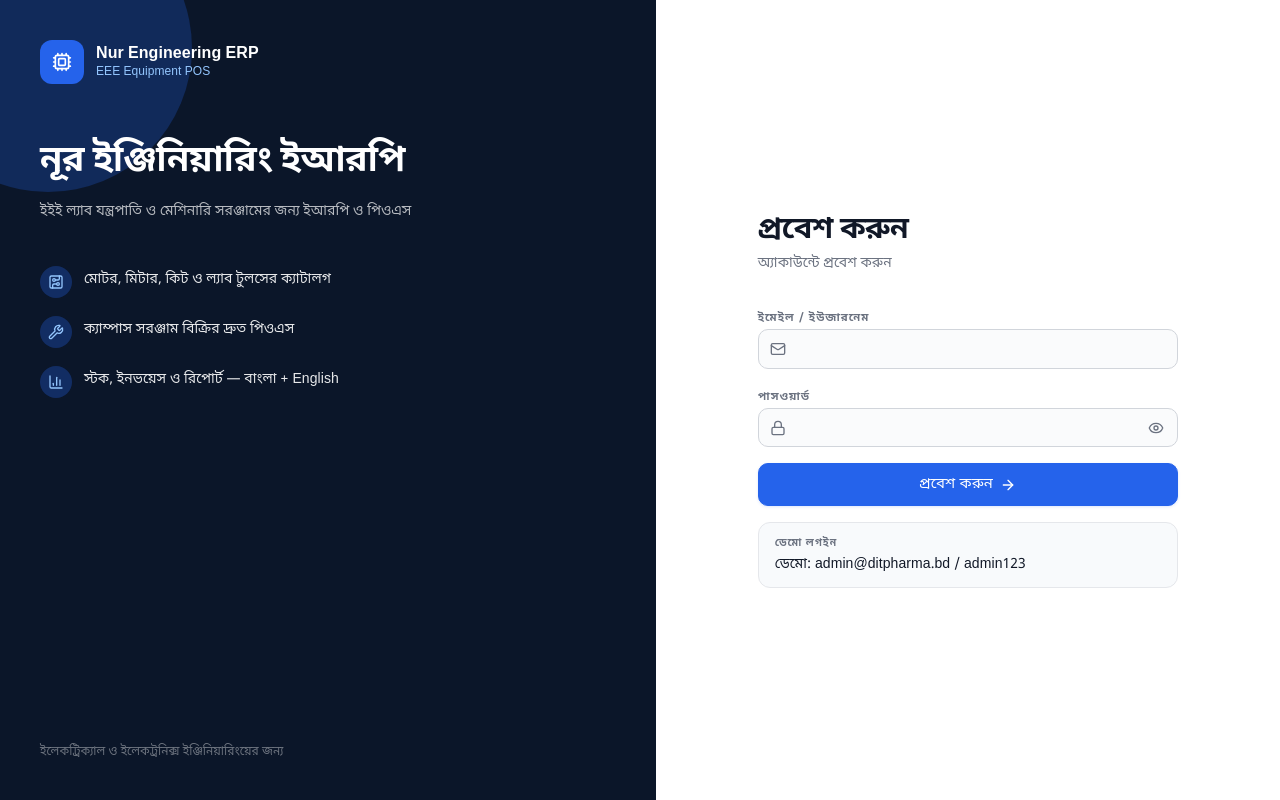
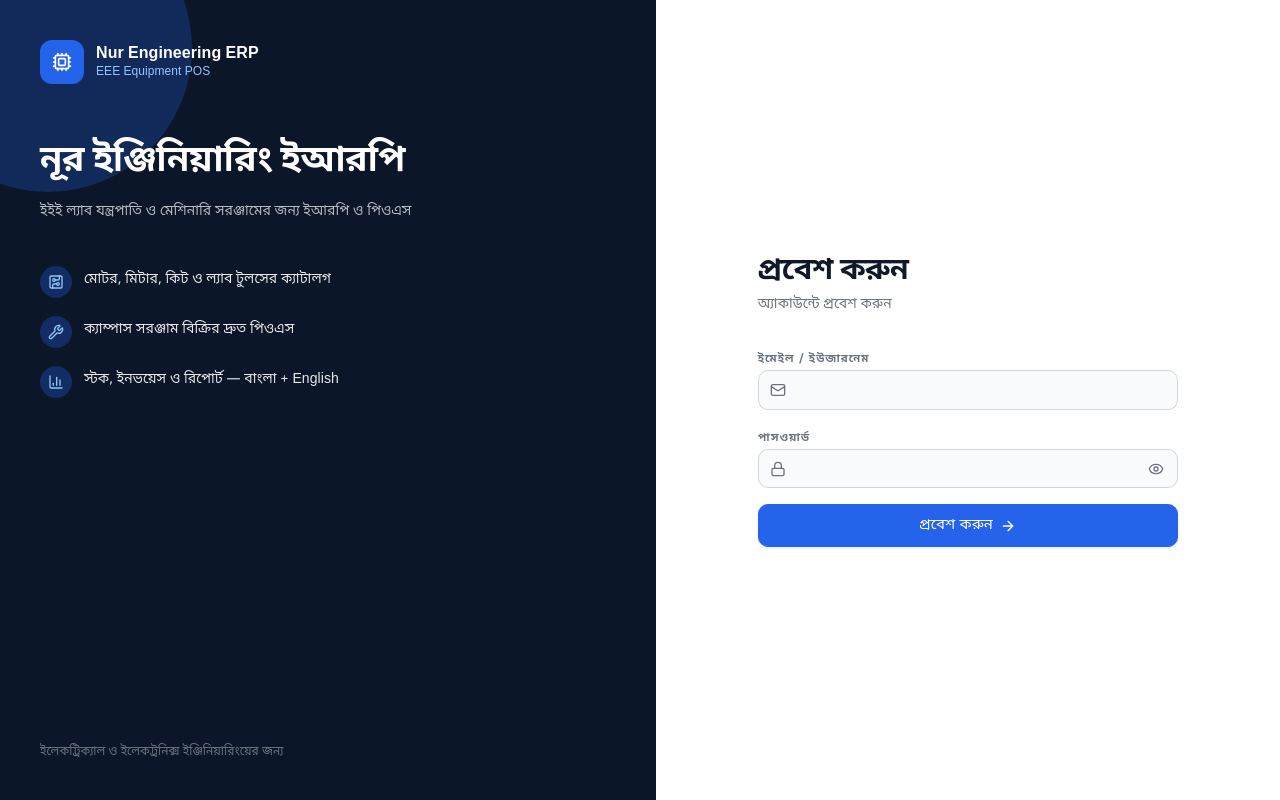
Before and after one commit to shahinur-dm/NurEngineeringERP-SOFTWARE, a Next.js app: page /login in a window 1280 px wide. Built offline with nearby package versions, Linux system fonts and the light colour scheme; no server answers.

Commit message:
feat(auth): hide demo credentials and update admin credentials to admin@nurengineering.com

```diff
--- a/messages/bn.json
+++ b/messages/bn.json
@@ -117,8 +117,7 @@
     "login": "প্রবেশ করুন",
     "loggingIn": "প্রবেশ হচ্ছে...",
     "invalid": "ইমেইল বা পাসওয়ার্ড ভুল",
-    "dbError": "ডাটাবেস কানেক্ট হয়নি। MongoDB Atlas কানেকশন চেক করুন।",
-    "demoHint": "ডেমো: admin@ditpharma.bd / admin123"
+    "dbError": "ডাটাবেস কানেক্ট হয়নি। MongoDB Atlas কানেকশন চেক করুন।"
   },
   "dashboard": {
     "title": "ড্যাশবোর্ড",
--- a/messages/en.json
+++ b/messages/en.json
@@ -117,8 +117,7 @@
     "login": "Sign in",
     "loggingIn": "Signing in...",
     "invalid": "Invalid email or password",
-    "dbError": "Could not connect to the database. Check the MongoDB Atlas connection.",
-    "demoHint": "Demo: admin@ditpharma.bd / admin123"
+    "dbError": "Could not connect to the database. Check the MongoDB Atlas connection."
   },
   "dashboard": {
     "title": "Dashboard",
--- a/package.json
+++ b/package.json
@@ -3,7 +3,7 @@
   "version": "0.1.0",
   "private": true,
   "scripts": {
-    "dev": "next dev",
+    "dev": "next dev --webpack",
     "build": "next build",
     "start": "next start",
     "lint": "eslint",
--- a/src/app/login/page.tsx
+++ b/src/app/login/page.tsx
@@ -52,14 +52,6 @@ export default function LoginPage() {
   function onSubmit(e: FormEvent) {
     e.preventDefault();
     void signIn(email, password);
-  }
-
-  function fillDemo() {
-    const demoEmail = "admin@ditpharma.bd";
-    const demoPassword = "admin123";
-    setEmail(demoEmail);
-    setPassword(demoPassword);
-    void signIn(demoEmail, demoPassword);
   }
 
   const features = [
@@ -199,16 +191,6 @@ export default function LoginPage() {
               {loading ? t("auth.loggingIn") : t("auth.login")}
               {!loading ? <ArrowRight className="h-4 w-4" /> : null}
             </button>
-            <button
-              type="button"
-              onClick={fillDemo}
-              className="w-full rounded-xl border border-line bg-[#f8fafc] px-4 py-3 text-left"
-            >
-              <p className="text-[0.65rem] font-bold uppercase tracking-[0.08em] text-muted">
-                {locale === "bn" ? "ডেমো লগইন" : "Quick demo login"}
-              </p>
-              <p className="mt-1 text-sm text-[var(--gp-ink)]">{t("auth.demoHint")}</p>
-            </button>
           </div>
         </form>
       </div>
--- a/src/lib/demo-admin.ts
+++ b/src/lib/demo-admin.ts
@@ -15,6 +15,8 @@ export function isDemoAdminIdentity(email: string) {
 }
 
 export async function findDemoAdmin() {
+  const primary = await User.findOne({ email: DEMO_ADMIN.email });
+  if (primary) return primary;
   return User.findOne({ email: { $in: DEMO_EMAILS } });
 }
 
--- a/src/lib/seed-data.ts
+++ b/src/lib/seed-data.ts
@@ -4,8 +4,8 @@
  */
 
 export const DEMO_ADMIN = {
-  email: "admin@ditpharma.bd",
-  password: "admin123",
+  email: "admin@nurengineering.com",
+  password: "admin123456",
   name: "সিস্টেম অ্যাডমিন",
   phone: "01700000000",
 };
@@ -13,6 +13,8 @@ export const DEMO_ADMIN = {
 /** Legacy + username aliases that must still unlock the demo admin. */
 export const DEMO_ADMIN_ALIASES = [
   DEMO_ADMIN.email,
+  "admin@nurengineeringbd.com",
+  "admin@ditpharma.bd",
   "admin@greenpharma.bd",
   "admin@nureng.bd",
   "admin@nurengineering.bd",
```
